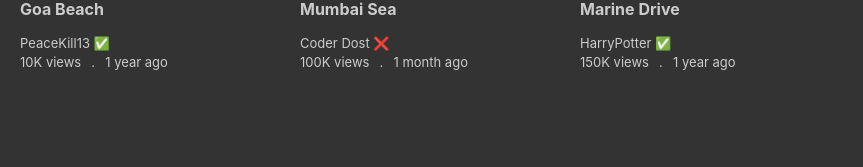
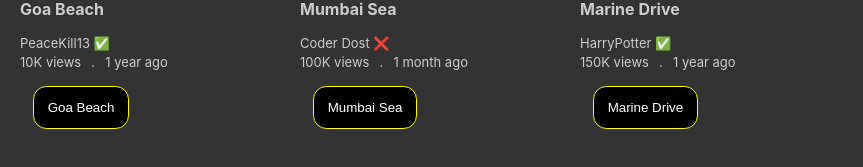
Before and after one commit to Nr-2319/react-learn, a React (Create React App) app: page / in a window 1280 px wide. Shown: the part 345-512 px from the top of the page, without its empty margins (0-863 px from the left). Built offline with nearby package versions, Linux system fonts and the light colour scheme.

Commit message:
chapter-4; event and event handler

```diff
--- a/src/App.js
+++ b/src/App.js
@@ -1,4 +1,5 @@
 import "./App.css";
+import PlayButton from "./components/PlayButton";
 import Video from "./components/Video";
 import videos from "./data/data";
 
@@ -16,7 +17,14 @@ function App() {
                     time={video.time}
                     channel={video.channel}
                     verified={video.verified}
-                ></Video>
+                >
+                    <PlayButton
+                        onPlay={(msg) => console.log(msg, video.title)}
+                        onPause={(msg) => console.log(msg, video.title)}
+                    >
+                        {video.title}
+                    </PlayButton>
+                </Video>
             ))}
         </div>
     );
--- /dev/null
+++ b/src/components/PlayButton.css
@@ -0,0 +1,14 @@
+button {
+    background: black;
+    border: 1px solid yellow;
+    padding: 1em;
+    border-radius: 1em;
+    color: white;
+    cursor: pointer;
+    margin: 1em;
+}
+
+button:hover {
+    background: #494949;
+    color: #f5b76b;
+}
--- /dev/null
+++ b/src/components/PlayButton.js
@@ -0,0 +1,22 @@
+import React from "react";
+import "./PlayButton.css";
+
+const PlayButton = ({ onPlay, onPause, children }) => {
+    let playing = false;
+
+    const handleClick = (e) => {
+        console.log("event: ", e);
+        e.stopPropagation();
+        if (playing) {
+            onPause("Paused");
+        } else {
+            onPlay("Playing");
+        }
+
+        playing = !playing;
+    };
+
+    return <button onClick={handleClick}>{children}</button>;
+};
+
+export default PlayButton;
--- a/src/components/Video.js
+++ b/src/components/Video.js
@@ -1,6 +1,6 @@
 import "./Video.css";
 
-const Video = ({ title, channel, views, time, verified, id }) => {
+const Video = ({ title, channel, views, time, verified, id, children }) => {
     return (
         <>
             <div className="container">
@@ -19,6 +19,8 @@ const Video = ({ title, channel, views, time, verified, id }) => {
                 <div className="views">
                     {views} views <span>.</span> {time}
                 </div>
+
+                <div>{children}</div>
             </div>
         </>
     );
```
